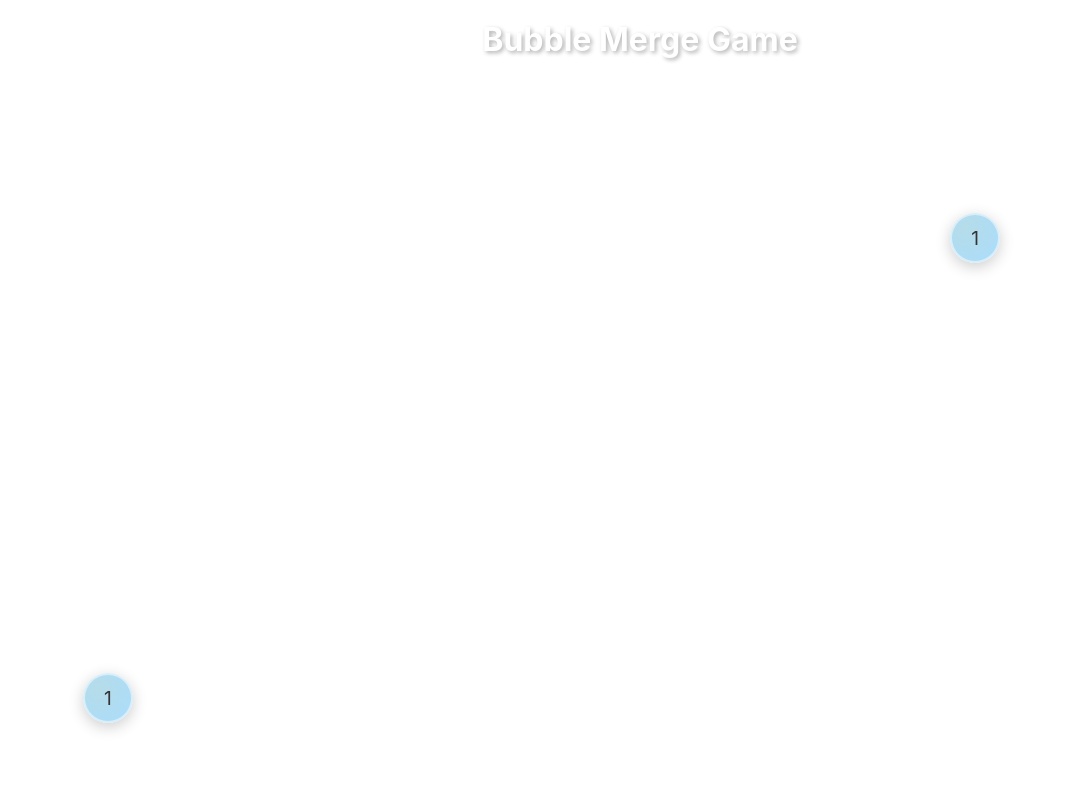
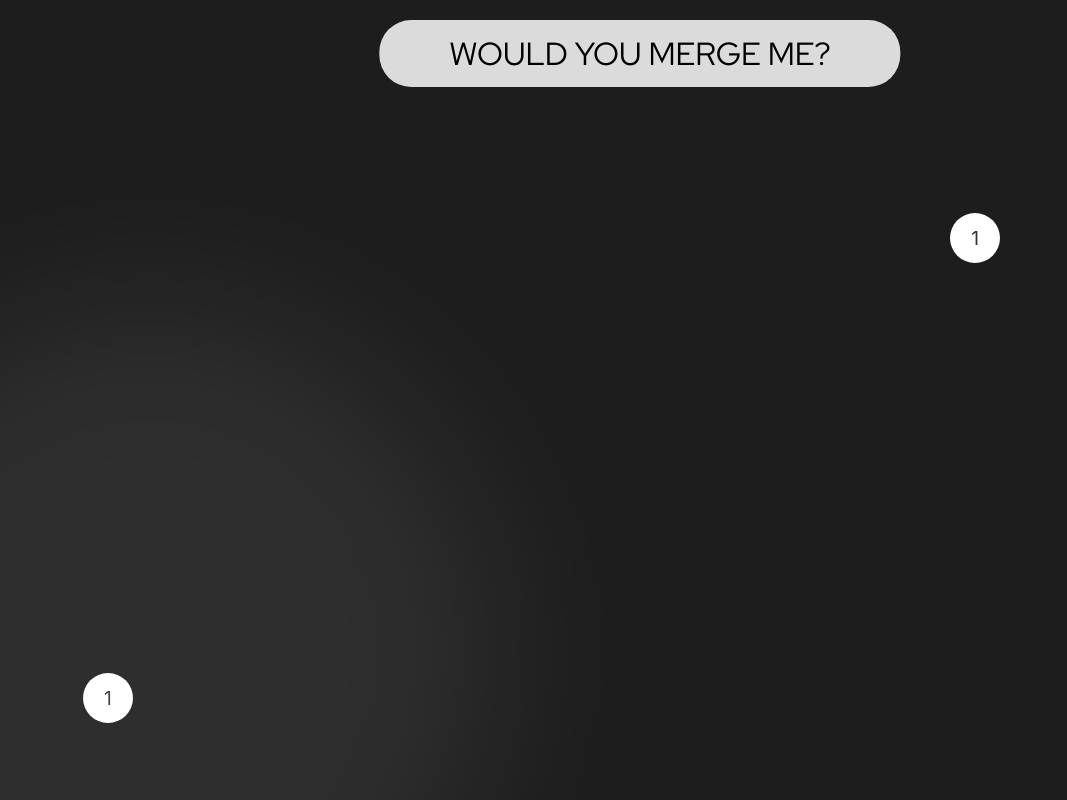
Before and after one commit to aliceliangzhao/WouldYouMergeMe, a React (Vite) app: page / in a window 1280 px wide. Shown: the whole page, without its empty margins (0-1067 px from the left). Built offline with nearby package versions, Linux system fonts and the light colour scheme.

Commit message:
udpade the visual style

```diff
--- a/index.html
+++ b/index.html
@@ -4,6 +4,9 @@
     <meta charset="UTF-8" />
     <meta name="viewport" content="width=device-width, initial-scale=1.0" />
     <title>Bubble Game</title>
+    <link rel="preconnect" href="https://fonts.googleapis.com">
+    <link rel="preconnect" href="https://fonts.gstatic.com" crossorigin>
+    <link href="https://fonts.googleapis.com/css2?family=Red+Hat+Display:ital,wght@0,300..900;1,300..900&display=swap" rel="stylesheet">
   </head>
   <body>
     <div id="root"></div>
--- a/src/App.css
+++ b/src/App.css
@@ -11,6 +11,7 @@ body {
   -webkit-font-smoothing: antialiased;
   -moz-osx-font-smoothing: grayscale;
   overflow: hidden;
+  background-color: #FB5D1E;
 }
 
 .App {
--- a/src/components/Bubble.css
+++ b/src/components/Bubble.css
@@ -1,19 +1,20 @@
 .bubble {
   position: absolute;
   border-radius: 50%;
-  background: radial-gradient(circle at 30% 30%, rgba(173, 216, 230, 0.9), rgba(135, 206, 250, 0.7));
+  /* background: radial-gradient(circle at 30% 30%, rgba(243, 243, 243, 0.9), rgba(196, 230, 251, 0.7)); */
+  background: #fff;
   backdrop-filter: blur(10px);
-  border: 2px solid rgba(255, 255, 255, 0.5);
+  /* border: 2px solid rgba(219, 233, 245, 0.5); */
   display: flex;
   align-items: center;
   justify-content: center;
   cursor: pointer;
   transition: transform 0.2s;
-  box-shadow: 0 4px 15px rgba(0, 0, 0, 0.2);
+  /* box-shadow: 0 4px 15px rgba(0, 0, 0, 0.2); */
 }
 
 .bubble:hover {
-  transform: scale(1.05);
+  transform: scale(1.02);
 }
 
 .bubble-value {
@@ -27,7 +28,7 @@
 .bubble.dragging {
   cursor: grabbing;
   transform: scale(1.1);
-  box-shadow: 0 8px 24px rgba(0, 0, 0, 0.4);
+  box-shadow: 0 8px 24px rgba(0, 0, 0, 0.2);
   z-index: 1000;
 }
 
@@ -38,9 +39,9 @@
 }
 
 /* Cannot merge state - red border */
-.bubble.cannot-merge {
+/* .bubble.cannot-merge {
   border: 3px solid #f44336;
-}
+} */
 
 /* Pulse animation for mergeable bubbles */
 @keyframes pulse {
--- a/src/components/BubbleGame.css
+++ b/src/components/BubbleGame.css
@@ -1,7 +1,7 @@
 .bubble-game {
   width: 100vw;
   height: 100vh;
-  background: white;
+  background:#1d1d1d;
   position: relative;
   overflow: hidden;
 }
@@ -14,8 +14,53 @@
   z-index: 100;
 }
 
-.game-header h1 {
-  color: white;
+.game-title-button {
+  color: rgb(0, 0, 0);
   font-size: 2rem;
-  text-shadow: 2px 2px 4px rgba(0, 0, 0, 0.3);
+  font-weight: regular;
+  font-family: 'Red Hat Display', sans-serif !important;
+  background: #dbdbdb;
+  border: none;
+  padding: 12px 70px;
+  cursor: pointer;
+  transition: all 0.3s ease;
+  border-radius: 2rem;
+  white-space: nowrap;
 }
+
+.game-title-button:hover {
+  background: #fefe64;
+  /* transform: scale(1.02); */
+}
+
+.game-title-button:active {
+  /* transform: scale(0.98); */
+}
+
+.background-blob {
+  position: absolute;
+  bottom: -200px;
+  left: -200px;
+  width: 700px;
+  height: 700px;
+  background: rgba(255, 255, 255, 0.08);
+  border-radius: 50%;
+  filter: blur(80px);
+  animation: wave 8s ease-in-out infinite;
+  z-index: 1;
+}
+
+@keyframes wave {
+  0%, 100% {
+    transform: translate(0, 0) scale(1);
+  }
+  25% {
+    transform: translate(30px, -20px) scale(1.05);
+  }
+  50% {
+    transform: translate(0, -40px) scale(1);
+  }
+  75% {
+    transform: translate(-30px, -20px) scale(0.95);
+  }
+}
--- a/src/components/BubbleGame.jsx
+++ b/src/components/BubbleGame.jsx
@@ -606,8 +606,9 @@ function BubbleGame() {
 
   return (
     <div className="bubble-game" ref={containerRef}>
+      <div className="background-blob"></div>
       <div className="game-header">
-        <h1>Bubble Merge Game</h1>
+        <button className="game-title-button">WOULD YOU MERGE ME?</button>
       </div>
       {bubbles.map(bubble => (
         <Bubble
```
Also changed, not shown: .kiro/specs/bubble-drag-merge/requirements.md.
